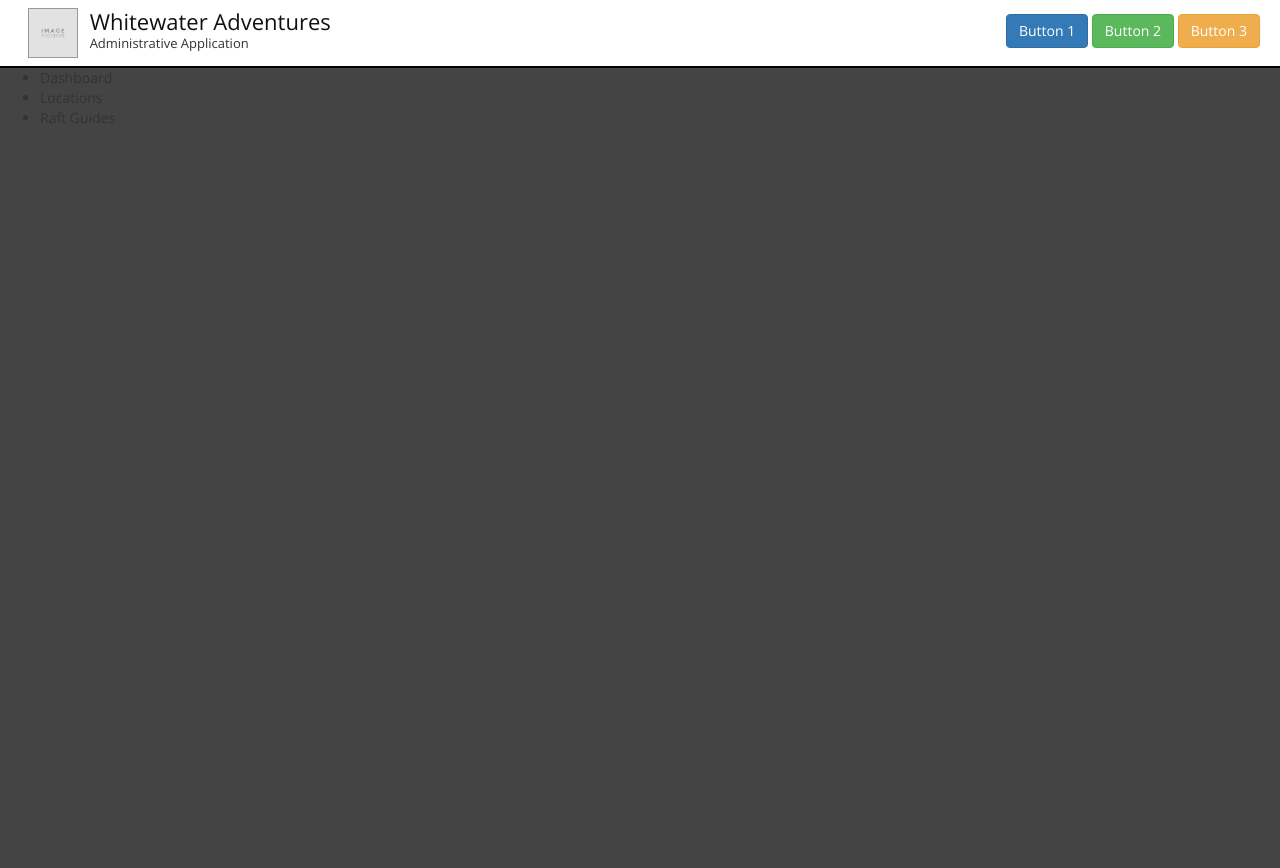
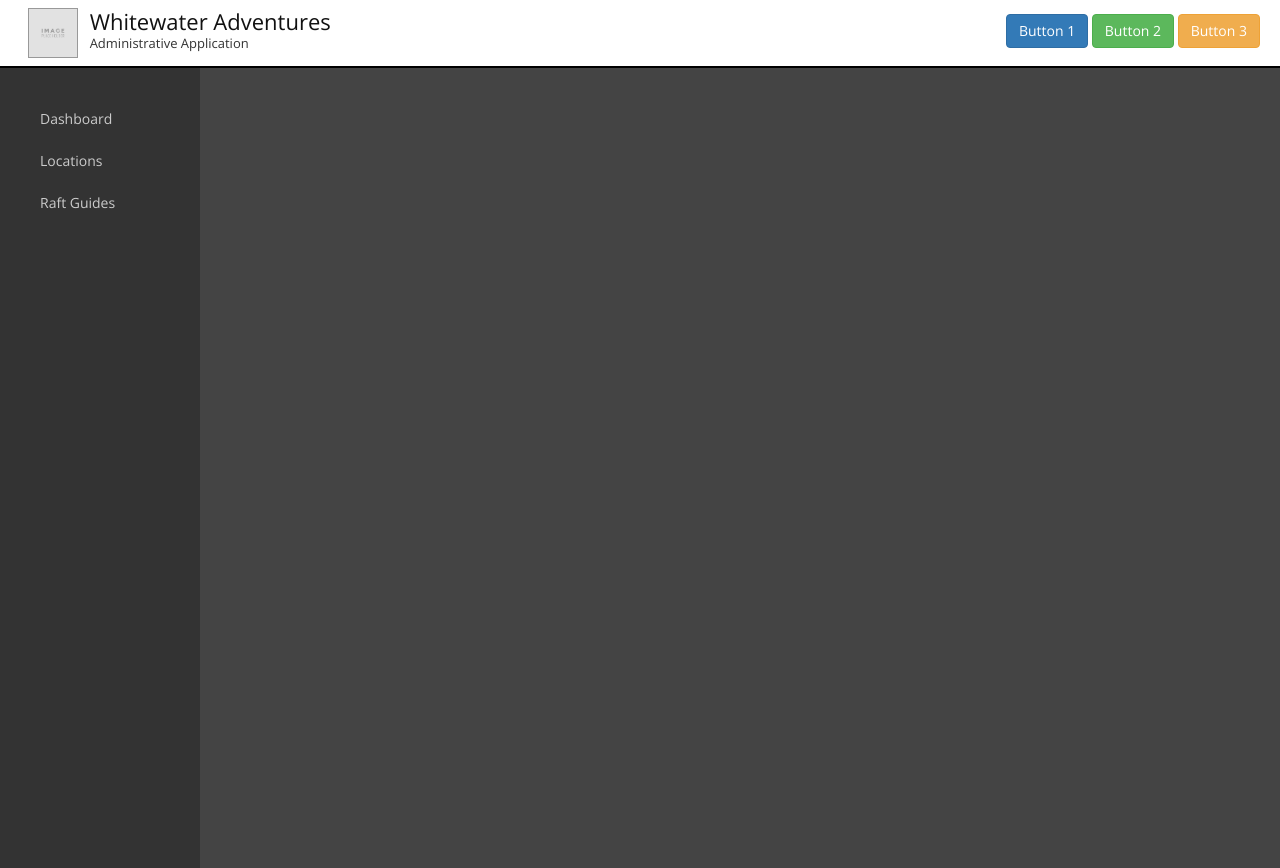
Before and after one commit to tothpeter/tutorial-js-angular-building-a-spa-framework-2015, a plain HTML site: page index.html in a window 1280 px wide. Before the commit the page ends 800 px from the top, so only its background shows below. Drawn offline with nearby package versions, Linux system fonts and the light colour scheme.

Commit message:
Styling the menu

```diff
--- /dev/null
+++ b/ext-modules/psMenu/psMenu.css
@@ -0,0 +1,40 @@
+.ps-menu-area {
+    position: relative;
+    background-color: #333;
+    color: #ccc;
+    padding-left: 0;
+    width: 200px;
+    min-height: 100vh;
+    padding-top: 30px;
+}
+
+.ps-menu-area .btn:hover {
+    color: #ccc;
+}
+
+.ps-menu {
+    list-style-type: none;
+    vertical-align: top;
+}
+
+.ps-menu ul {
+    display: inline;
+    list-style-type: none;
+    padding-left: 0;
+}
+.ps-menu li {
+    line-height: 3em;
+    cursor: pointer;
+}
+
+.ps-selectable-item:hover {
+    background-color: #555;
+}
+
+.ps-noselect {
+    -webkit-touch-callout: none;
+    -webkit-user-select: none;
+    -moz-user-select: none;
+    -ms-user-select: none;
+    user-select: none;
+}
--- a/ext-modules/psMenu/psMenuItemTemplate.html
+++ b/ext-modules/psMenu/psMenuItemTemplate.html
@@ -1,3 +1,3 @@
-<li>
+<li class="ps-selectable-item ps-noselect">
   {{label}}
 </li>
--- a/ext-modules/psMenu/psMenuTemplate.html
+++ b/ext-modules/psMenu/psMenuTemplate.html
@@ -1,3 +1,3 @@
-<div>
-  <ul ng-transclude></ul>
+<div class="ps-menu-area">
+  <ul class="ps-menu" ng-transclude></ul>
 </div>
--- a/index.html
+++ b/index.html
@@ -8,6 +8,7 @@
     <link rel="stylesheet" href="/vendor/css/bootstrap.css">
     <link rel="stylesheet" href="/vendor/css/font-awesome.css">
     <link rel="stylesheet" href="/ext-modules/psFramework/psFramework.css">
+    <link rel="stylesheet" href="/ext-modules/psMenu/psMenu.css">
     <link rel="stylesheet" href="/app/app.css">
   </head>
   <body class="container-fluid">
```
